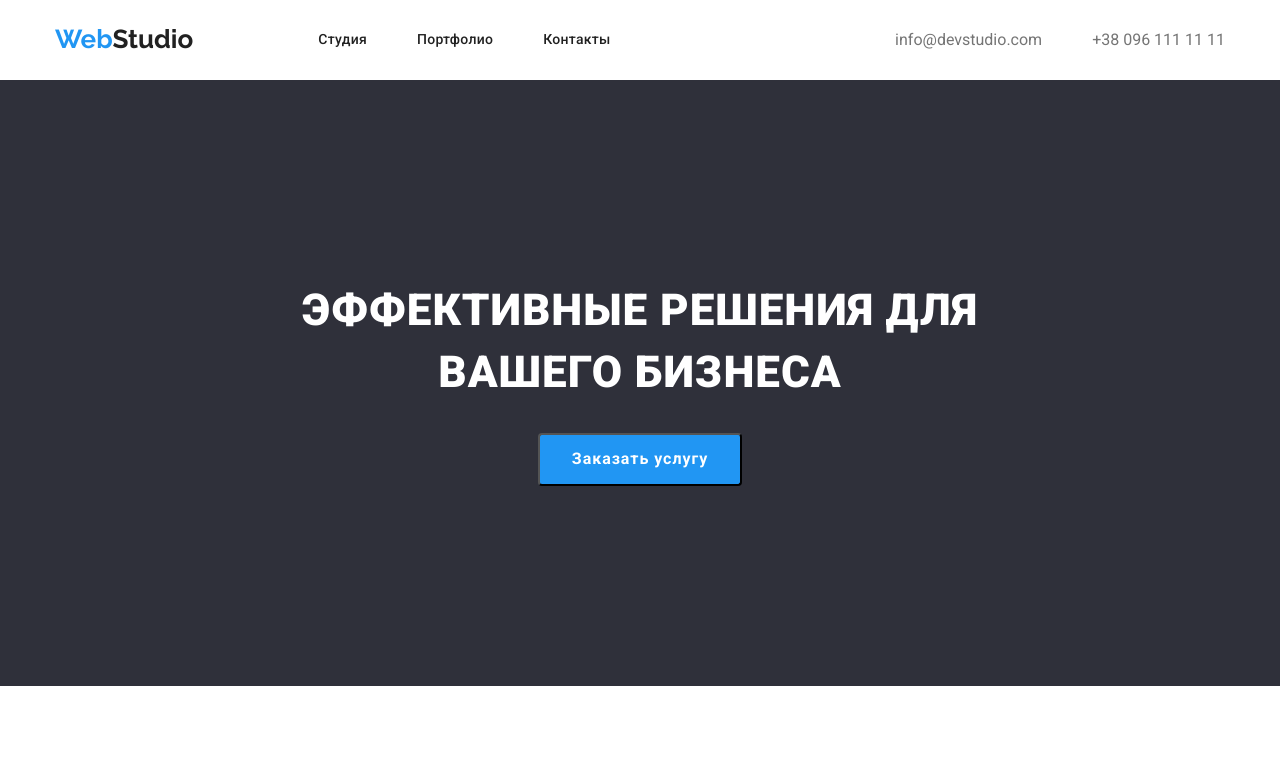
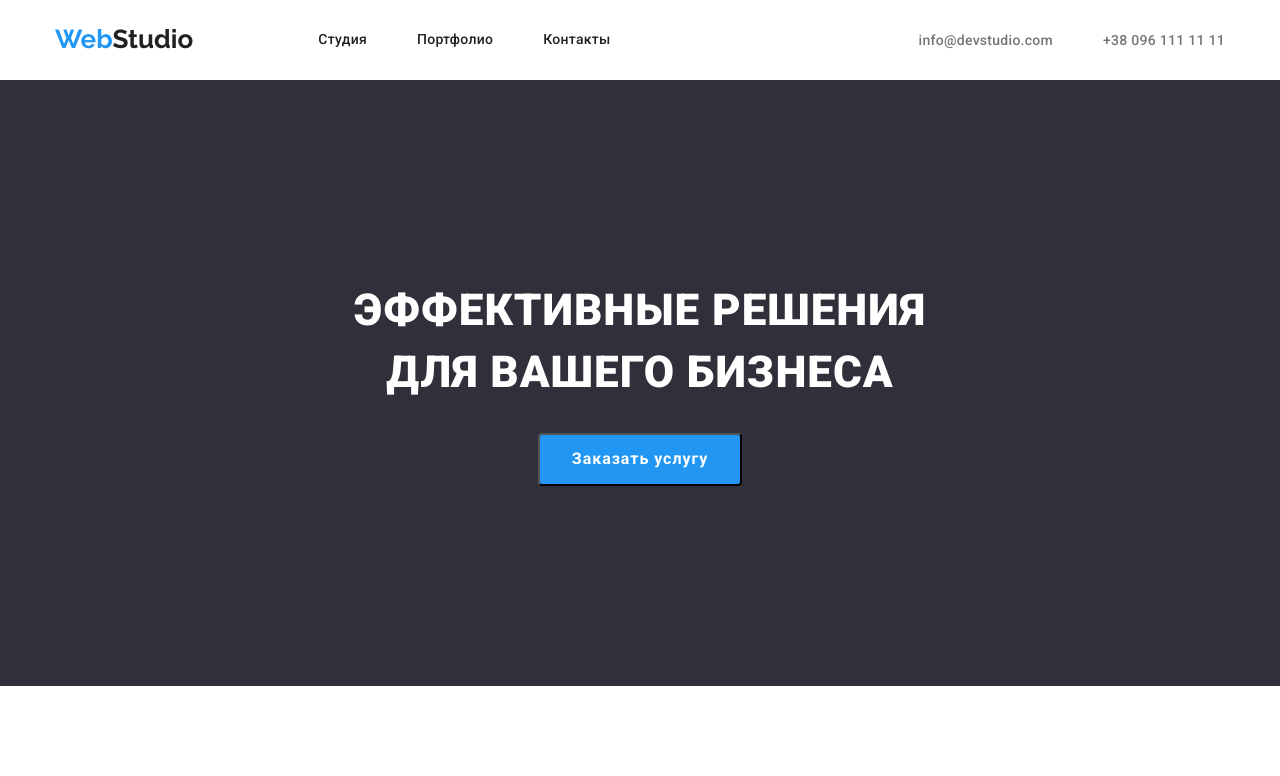
Before and after one commit to Volodymyr-it/goit-markup-hw-03, a plain HTML site: page index.html in a window 1280 px wide. Shown: the top 776 px of the page. Drawn offline with nearby package versions, Linux system fonts and the light colour scheme.

Commit message:
hw3 finish

```diff
--- a/css/style.css
+++ b/css/style.css
@@ -99,12 +99,12 @@ header {
   margin-left: auto;
 }
 .header-links {
-  color: var(--title-text-color);
+  padding: 32px;
   font-weight: 500;
   font-size: 14px;
   line-height: 1.14;
   letter-spacing: 0.02em;
-  padding: 32px;
+  color: var(--title-text-color);
 }
 .header-links > .nav-item:not(:last-child) {
   margin-right: 50px;
@@ -125,6 +125,11 @@ header {
 }
 /* fedback */
 .header-fedback {
+  font-style: 500;
+  font-weight: 500;
+  font-size: 14px;
+  line-height: 1.2;
+  letter-spacing: 0.02em;
   margin-left: 50px;
   margin-right: auto;
 }
@@ -152,7 +157,7 @@ footer {
 }
 address {
   color: var(--main-background-color);
-  font-style: normal;
+  font-style: 500;
   font-weight: 400;
   font-size: 14px;
   line-height: 1.2;
@@ -316,7 +321,9 @@ footer {
   padding: 60px 0px;
 }
 /*  portfolio */
-
+.header-portfolio {
+  /* border-bottom: 1px solid #ececec; */
+}
 .filter-butons {
   display: flex;
   align-items: center;
@@ -337,6 +344,7 @@ footer {
 .hero {
   background-color: var(--primary-white-color);
   padding: 94px 0;
+  border-top: 1px solid #ececec;
 }
 .portfolio-filter button {
   color: var(--title-text-color);
--- a/index.html
+++ b/index.html
@@ -50,7 +50,10 @@
     <main>
       <section class="main-section">
         <div class="container">
-          <h1>Эффективные решения для вашего бизнеса</h1>
+          <h1>
+            Эффективные решения
+            <div>для вашего бизнеса</div>
+          </h1>
           <form>
             <button class="order-button">Заказать услугу</button>
           </form>
```
Also changed, not shown: portfolio.html (+2 -4 lines).
